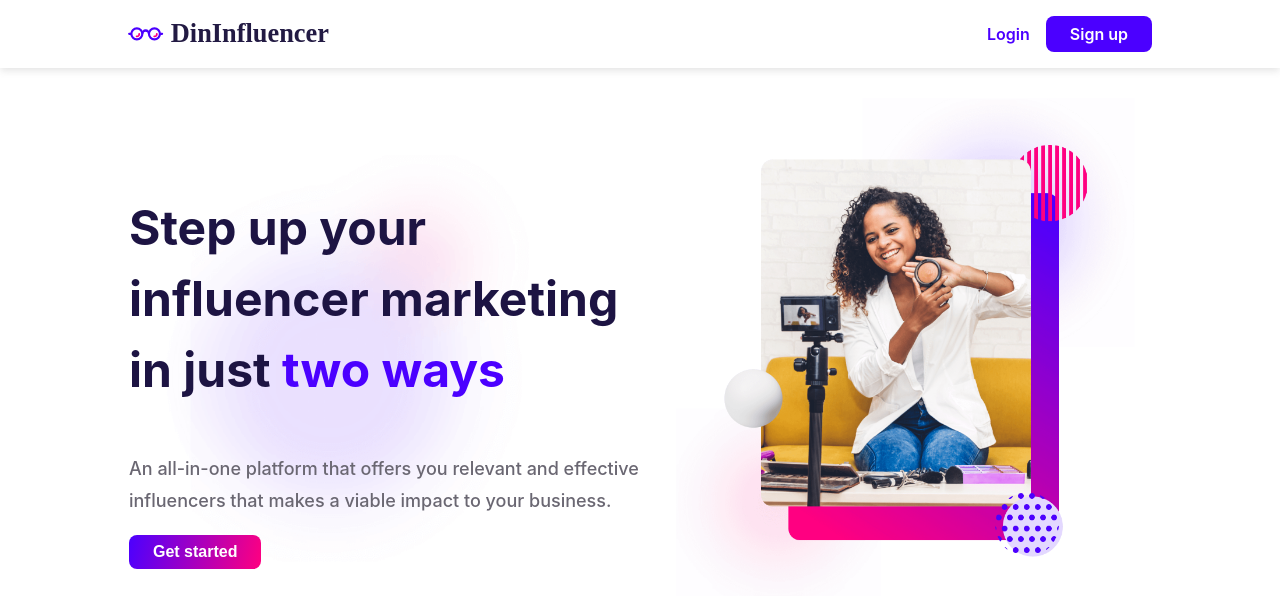
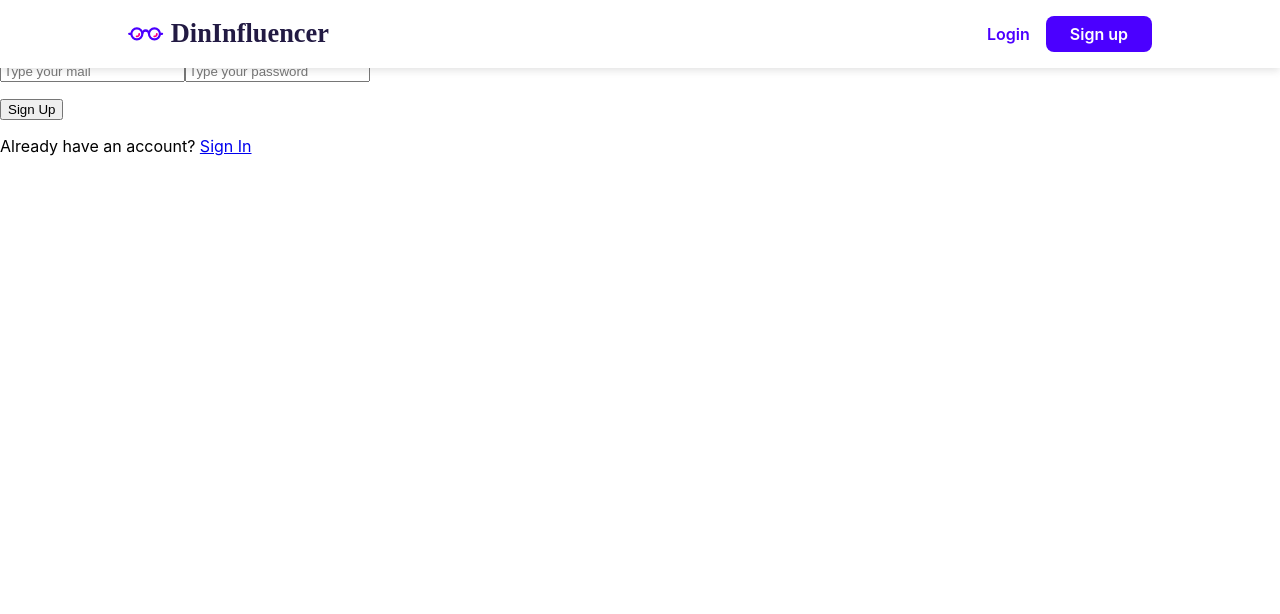
Before and after one commit to YonasValentin/dininfluencer, a React (Create React App) app: page /sign-up in a window 1280 px wide. Before the commit this address led to /. Shown: the top 614 px of the page. Built offline with nearby package versions, Linux system fonts and the light colour scheme.

Commit message:
[added] sign-up-page

```diff
--- a/src/App.css
+++ b/src/App.css
@@ -173,6 +173,7 @@
   color: #1d1443;
   font-size: 32px;
   line-height: 36px;
+  font-weight: 1000;
 }
 @media (min-width: 768px) {
   .hero-section__body-wrapper h1 {
--- a/src/App.js
+++ b/src/App.js
@@ -2,6 +2,7 @@ import './App.css';
 import { Navigate, Route, Routes } from 'react-router-dom';
 import Nav from './components/Nav';
 import FrontPage from './pages/FrontPage';
+import SignUpPage from './pages/SignUpPage';
 
 function App() {
   return (
@@ -9,6 +10,7 @@ function App() {
       <Nav />
       <Routes>
         <Route path="/" element={<FrontPage />}></Route>
+        <Route path="/sign-up" element={<SignUpPage />}></Route>
         <Route path="*" element={<Navigate to="/" />} />
       </Routes>
     </main>
--- /dev/null
+++ b/src/pages/SignUpPage.js
@@ -0,0 +1,48 @@
+import { useState } from 'react';
+import { getAuth, createUserWithEmailAndPassword } from 'firebase/auth';
+import { Link } from 'react-router-dom';
+
+export default function SignUpPage() {
+  const [errorMessage, setErrorMessage] = useState('');
+
+  const auth = getAuth();
+
+  function handleSignUp(e) {
+    e.preventDefault();
+
+    const mail = e.target.mail.value;
+    const password = e.target.password.value;
+
+    createUserWithEmailAndPassword(auth, mail, password)
+      .then((userCredential) => {
+        const user = userCredential.user;
+        console.log(user);
+      })
+      .catch((error) => {
+        let code = error.code;
+        console.log(code);
+        code = code.replaceAll('-', ' ');
+        code = code.replaceAll('auth/', '');
+        setErrorMessage(code);
+      });
+  }
+
+  return (
+    <main>
+      <h3>Sign up</h3>
+      <form onSubmit={handleSignUp}>
+        <input type="email" name="mail" placeholder="Type your mail" />
+        <input
+          type="password"
+          name="password"
+          placeholder="Type your password"
+        />
+        <p className="text-error">{errorMessage}</p>
+        <button>Sign Up</button>
+      </form>
+      <p className="text-center">
+        Already have an account? <Link to="/sign-in">Sign In</Link>
+      </p>
+    </main>
+  );
+}
--- a/src/scss/sections/_hero-section.scss
+++ b/src/scss/sections/_hero-section.scss
@@ -46,6 +46,7 @@
 
     h1 {
       @include h1;
+      font-weight: 1000;
 
       span {
         color: $primary-color;
--- a/src/sections/HeroSection.js
+++ b/src/sections/HeroSection.js
@@ -5,7 +5,7 @@ export default function HeroSection() {
     <section className="hero-section">
       <div className="hero-section__container">
         <figure className="hero-section__img-wrapper">
-          <img src={heroimage}></img>
+          <img alt="picture of influencer with camera" src={heroimage}></img>
         </figure>
         <aside className="hero-section__body-wrapper">
           <h1>
```
Also changed, not shown: 1 other file (tests, documents, lock files or other folders).
